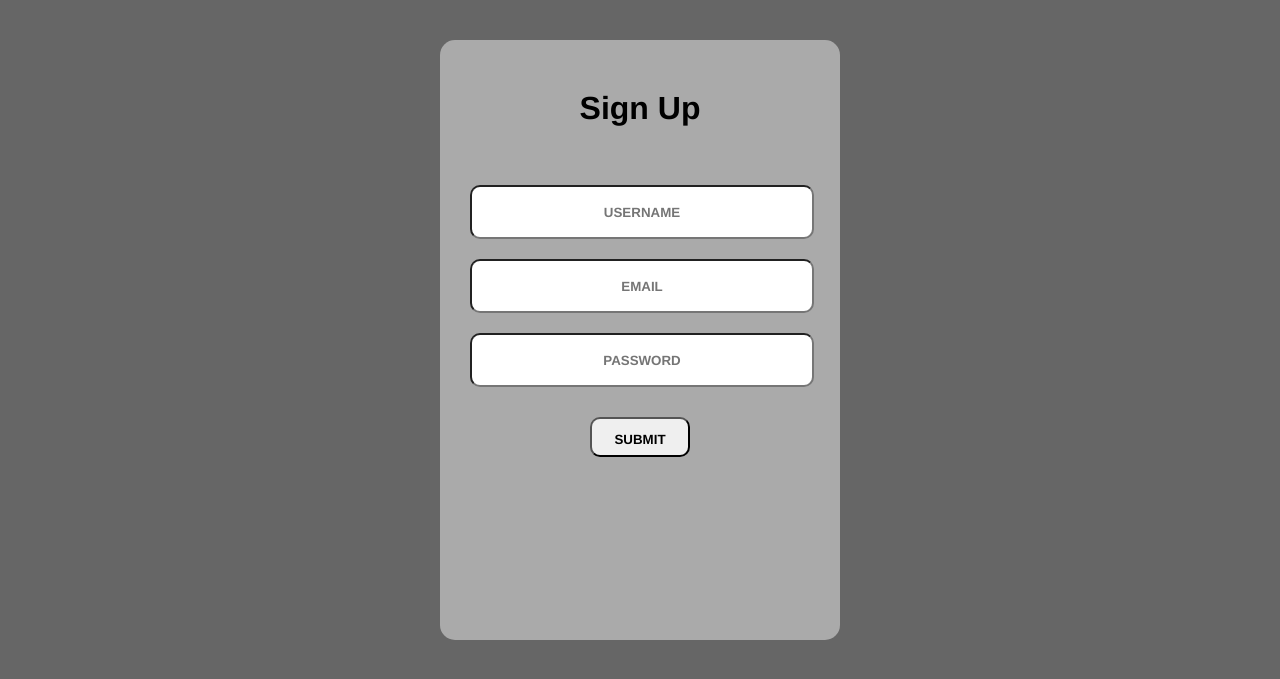
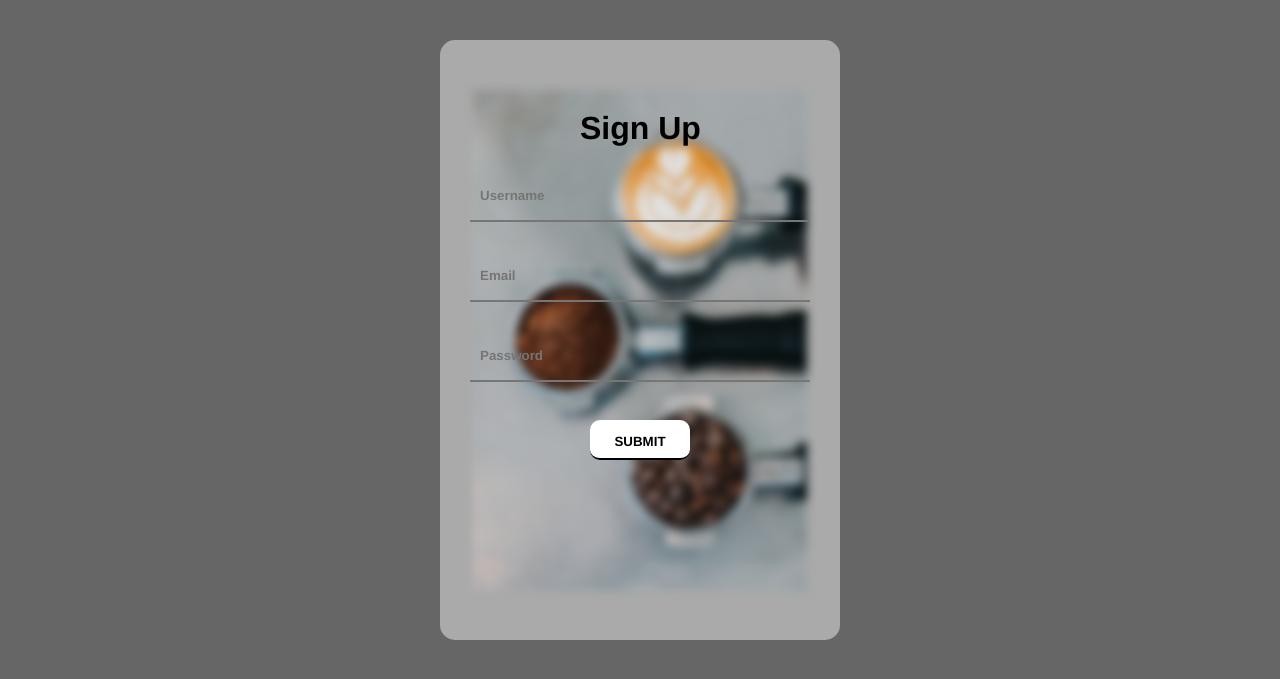
Before and after one commit to candrabe/HumbleCoffee, a plain HTML site: page signup.html in a window 1280 px wide. Shown: the part 115-794 px from the top of the page. Drawn offline with Linux system fonts and the light colour scheme.

Commit message:
repair file sign up

```diff
--- a/signup.html
+++ b/signup.html
@@ -23,6 +23,7 @@
         </div>
     </header>
     <div class="container">
+        <div class="bg-signup"></div>
         <h1>Sign Up</h1>
         <form action="">
             <br>
--- a/src/signup.css
+++ b/src/signup.css
@@ -17,13 +17,22 @@ body{
     border-radius: 15px;
 }
 
+.bg-signup{
+    background-image: url(img/SignUp/coffeeku.jpeg);
+    filter: blur(5px);
+    height: 100%;
+    background-position: center;
+    background-repeat: no-repeat;
+}
+
 h1{
-    text-align: center;
+    left: 35%;
     margin-top: 20px;
-    position: relative;
+    position: absolute;
     top: 50px;
     font-family: Helvetica, sans-serif;
     font-weight: bold;
+
 }
 
 input{
@@ -31,24 +40,39 @@ input{
     height: 30px;
     margin: 10px 30px;
     padding: 10px;
-    top: 80px;
-    border-radius: 10px;
-    text-align: center;
-    text-transform: uppercase;
-    position: relative;
+    top: 100px;
+    position: absolute;
     font-family: Helvetica, sans-serif;
     font-weight: bold;
+    background-color: transparent;
+    border-style: none none solid none;
 }
 
-label{
-
+input:focus{
+    outline: none;
 }
-
 #submit{
     width: 100px;
     height: 40px;
     margin-top: 20px;
-    position: relative;
+    position: absolute;
     left: 30%;
     padding-bottom:5px;
+    top: 360px;
+    background-color: white;
+    color: black;
+    border-radius: 10px;
+    text-transform: uppercase;
 }
+
+#username{
+    top: 120px;
+}
+
+#email{
+    top: 200px;
+}
+
+#password{
+    top: 280px;
+}
```
Also changed, not shown: src/img/SignUp/coffeeku.jpeg (added).
